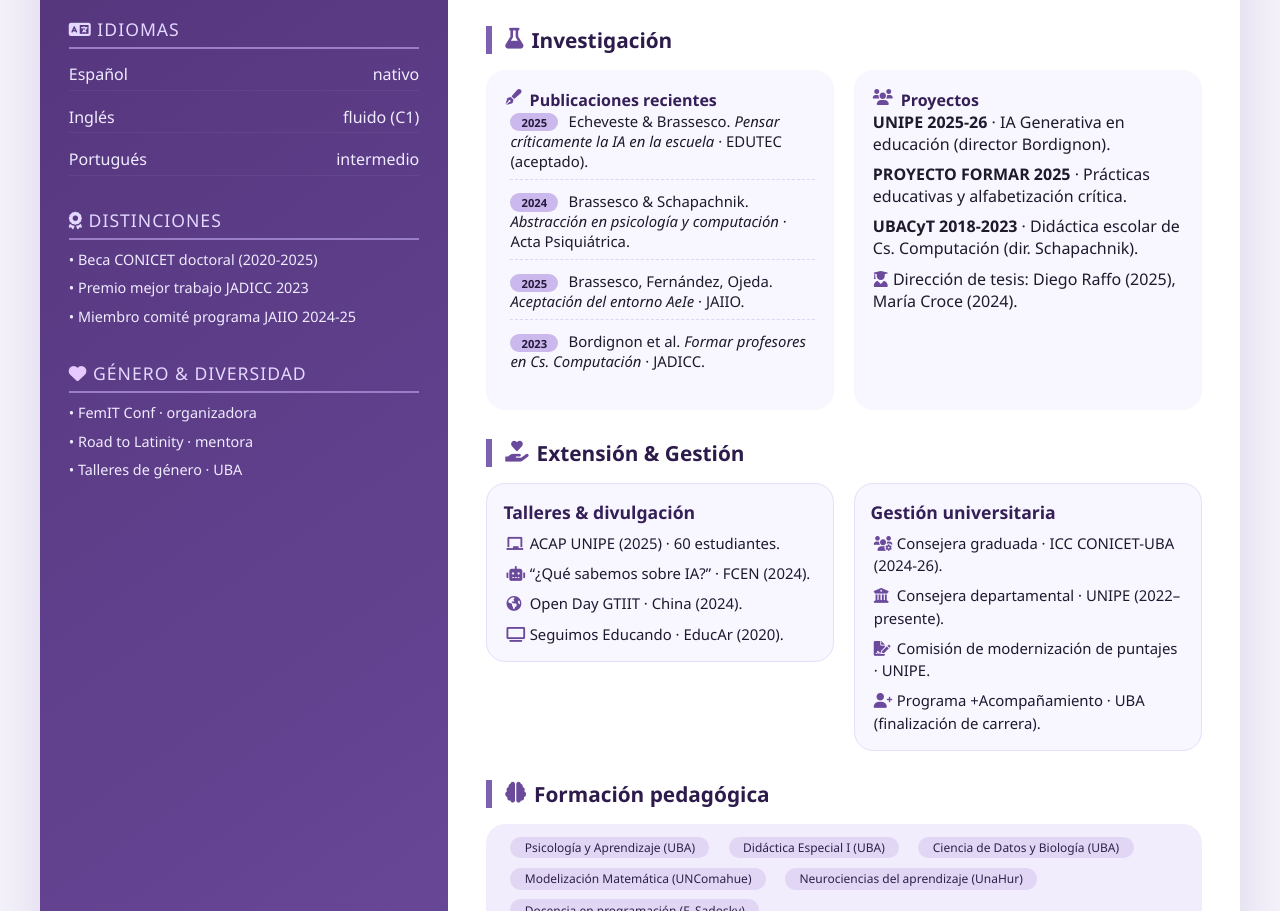
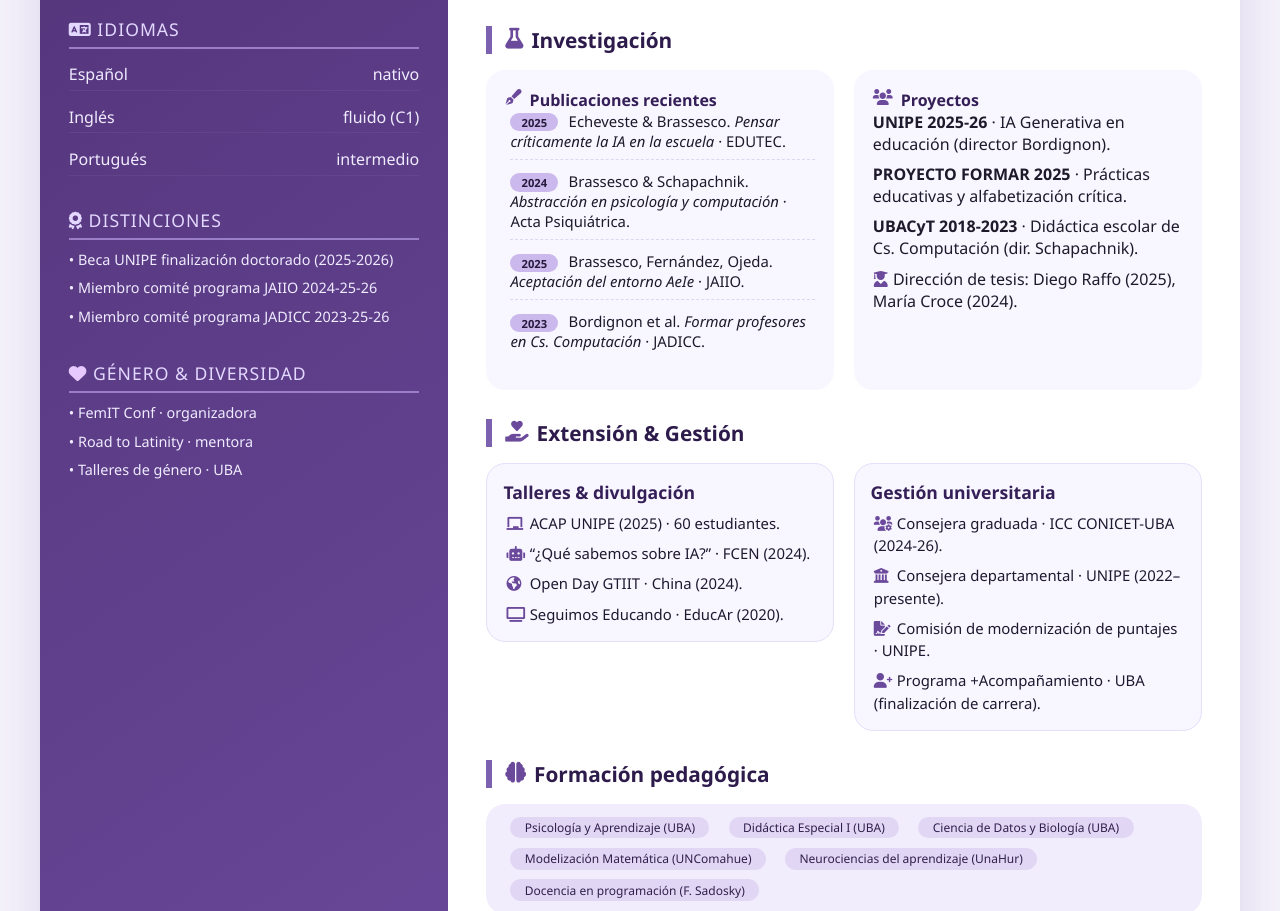
Before and after one commit to virginiabrassesco/virginiabrassesco.github.io, a plain HTML site: page index.html in a window 1280 px wide. Shown: the part 861-1772 px from the top of the page. Drawn offline with Linux system fonts and the light colour scheme.

Commit message:
Update index.html

```diff
--- a/index.html
+++ b/index.html
@@ -371,9 +371,9 @@
 
     <div class="sidebar-section">
       <h3><i class="fas fa-award"></i> Distinciones</h3>
-      <div style="font-size:0.9rem;">• Beca CONICET doctoral (2020-2025)</div>
-      <div style="font-size:0.9rem;">• Premio mejor trabajo JADICC 2023</div>
-      <div style="font-size:0.9rem;">• Miembro comité programa JAIIO 2024-25</div>
+      <div style="font-size:0.9rem;">• Beca UNIPE finalización doctorado (2025-2026)</div>
+      <div style="font-size:0.9rem;">• Miembro comité programa JAIIO 2024-25-26</div>
+      <div style="font-size:0.9rem;">• Miembro comité programa JADICC 2023-25-26</div>
     </div>
 
     <div class="sidebar-section" style="margin-top: 0.2rem;">
@@ -427,7 +427,7 @@
       <div style="background: #f8f6ff; border-radius: 1.2rem; padding: 1.2rem 1.2rem;">
         <h4 style="display: flex; gap:0.5rem; color:#341f57;"><i class="fas fa-pen-fancy" style="color:#6b4a9c;"></i> Publicaciones recientes</h4>
         <ul class="publication-list">
-          <li><span class="pub-year">2025</span> Echeveste & Brassesco. <em>Pensar críticamente la IA en la escuela</em> · EDUTEC (aceptado).</li>
+          <li><span class="pub-year">2025</span> Echeveste & Brassesco. <em>Pensar críticamente la IA en la escuela</em> · EDUTEC.</li>
           <li><span class="pub-year">2024</span> Brassesco & Schapachnik. <em>Abstracción en psicología y computación</em> · Acta Psiquiátrica.</li>
           <li><span class="pub-year">2025</span> Brassesco, Fernández, Ojeda. <em>Aceptación del entorno AeIe</em> · JAIIO.</li>
           <li><span class="pub-year">2023</span> Bordignon et al. <em>Formar profesores en Cs. Computación</em> · JADICC.</li>
```
